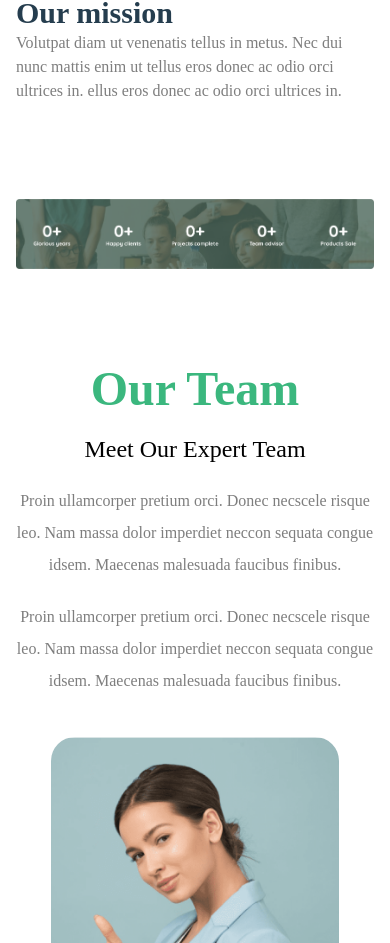
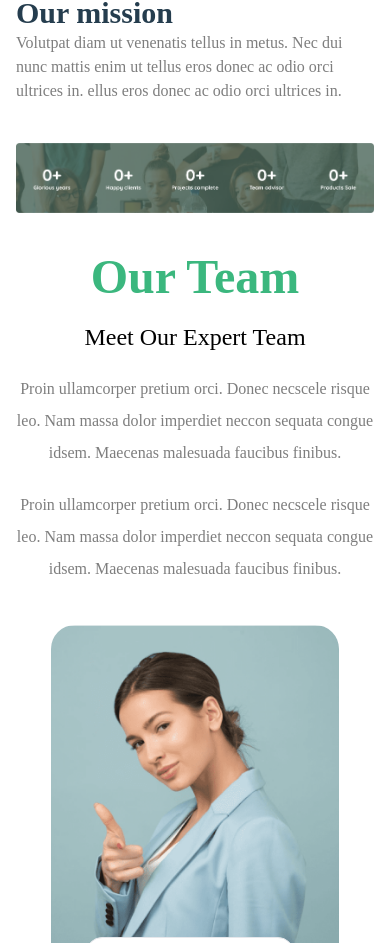
Before and after one commit to vicktor349/nestmart, a Next.js app: page /about in a window 390 px wide. Shown: the part 4990-5933 px from the top of the page. Built offline with nearby package versions, Linux system fonts and the light colour scheme.

Commit message:
adjusted margin top and bottom for team stats banner

```diff
--- a/pages/about.js
+++ b/pages/about.js
@@ -123,7 +123,7 @@ const About = () =>
                     </p>
                 </div>
             </div>
-            <Image src={"/images/aboutpageimages/teamstats.png"} width={2000} height={2000} alt='Team stats' className='w-full my-24' />
+            <Image src={"/images/aboutpageimages/teamstats.png"} width={2000} height={2000} alt='Team stats' className='w-full ssm:my-10 lg:my-24' />
             {/* OUR TRAM */}
             <OurTeam />
             <div className='my-28'>
```
